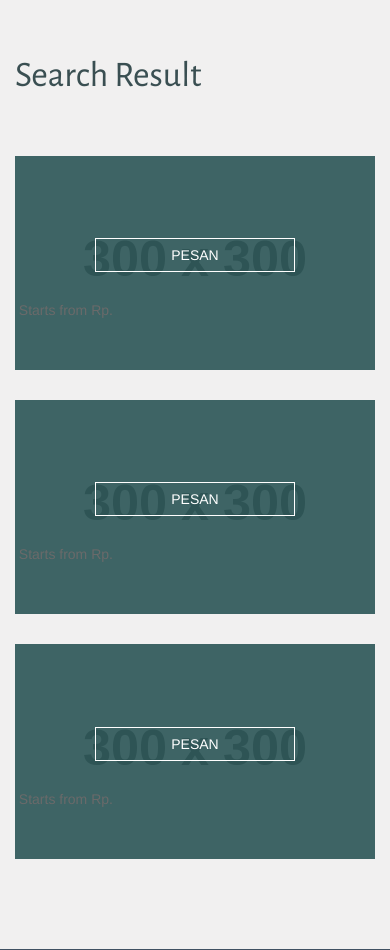
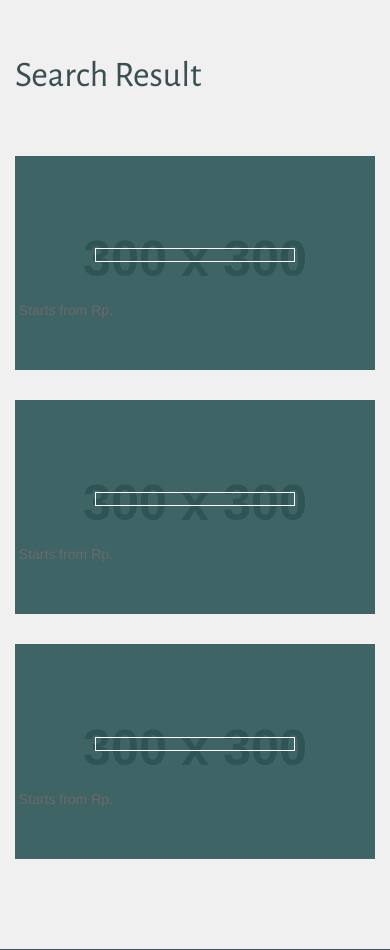
Before and after one commit to adityarama1210/lanjalan, a Laravel app: page /search in a window 390 px wide. Shown: the part 848-1798 px from the top of the page. Run offline with Laravel 8, Linux system fonts and the light colour scheme; data that the repository does not hold is empty; settings files or empty folders that the repository lacks are supplied; some libraries are stand-ins or nearby versions; some web fonts are replaced.

Commit message:
Add package name to search result

```diff
--- a/resources/views/index.blade.php
+++ b/resources/views/index.blade.php
@@ -66,7 +66,7 @@
 				@foreach($data as $package)
 				<div class="col-sm-4 travel-package">
 					<a href="/package/{{ $package->id }}" class="recent-work imagelink" style="background-image:url({{ $randomimage[0] }})">
-						<span class="btn btn-o-white imagename">PESAN</span>
+						<span class="btn btn-o-white imagename">{{ $package->name }}</span>
 					</a>
 					<span class="price">Starts from Rp. {{ explode(' - ', $package->price)[0] }}</span>
 				</div>
--- a/resources/views/package.blade.php
+++ b/resources/views/package.blade.php
@@ -53,9 +53,9 @@
 				</div>
 				@else
 				@foreach($recommendation as $package)
-				<div class="col-sm-4 travel-package">
+				<div class="col-sm-3 travel-package">
 					<a href="/package/{{ $package->id }}" class="recent-work imagelink" style="background-image:url({{ $randomimage[0] }})">
-						<span class="btn btn-o-white imagename">PESAN</span>
+						<span class="btn btn-o-white imagename">{{ $package->name }}</span>
 					</a>
 					<span class="price">Starts from Rp. {{ explode(' - ', $package->price)[0] }}</span>
 				</div>
```
